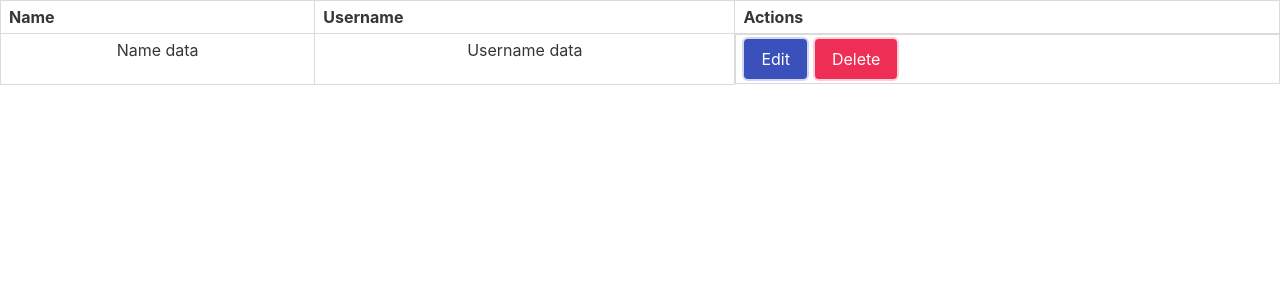
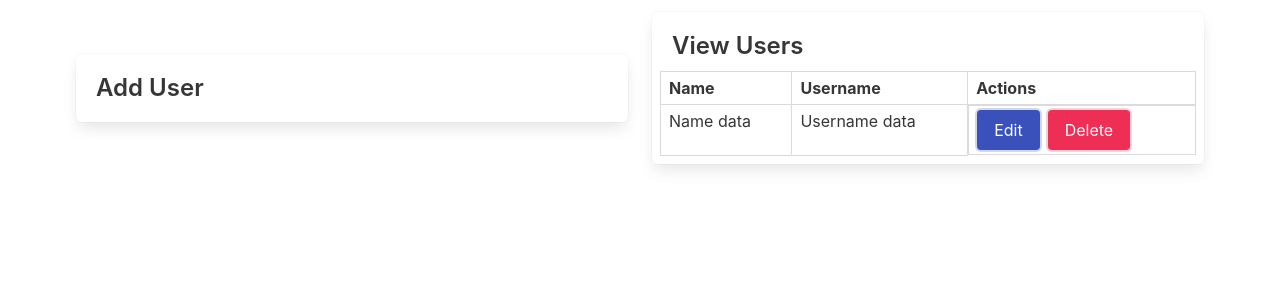
Before and after one commit to paulamariebinongo25/myCRUDAPP, a React (Create React App) app: page / in a window 1280 px wide. Shown: the top 300 px of the page. Built offline with nearby package versions, Linux system fonts and the light colour scheme.

Commit message:
Modify the App.js

```diff
--- a/src/App.js
+++ b/src/App.js
@@ -5,12 +5,26 @@ import "bulma/css/bulma.css";
 
 import UserTable from "./components/tables/UserTable";
 
-function App() {
+const App = () => {
   return (
-    <div className="App">
-      <UserTable />
+    <div className="container is-centered">
+      <div className="level">
+        <div className="column">
+          <div className="box">
+            <span className="title is-4">Add User</span>
+          </div>
+        </div>
+        <div className="column">
+          <div className="box">
+            <div className="title is-4">View Users</div>
+            <div className="columns">
+              <UserTable />
+            </div>
+          </div>
+        </div>
+      </div>
     </div>
   );
-}
+};
 
 export default App;
```
